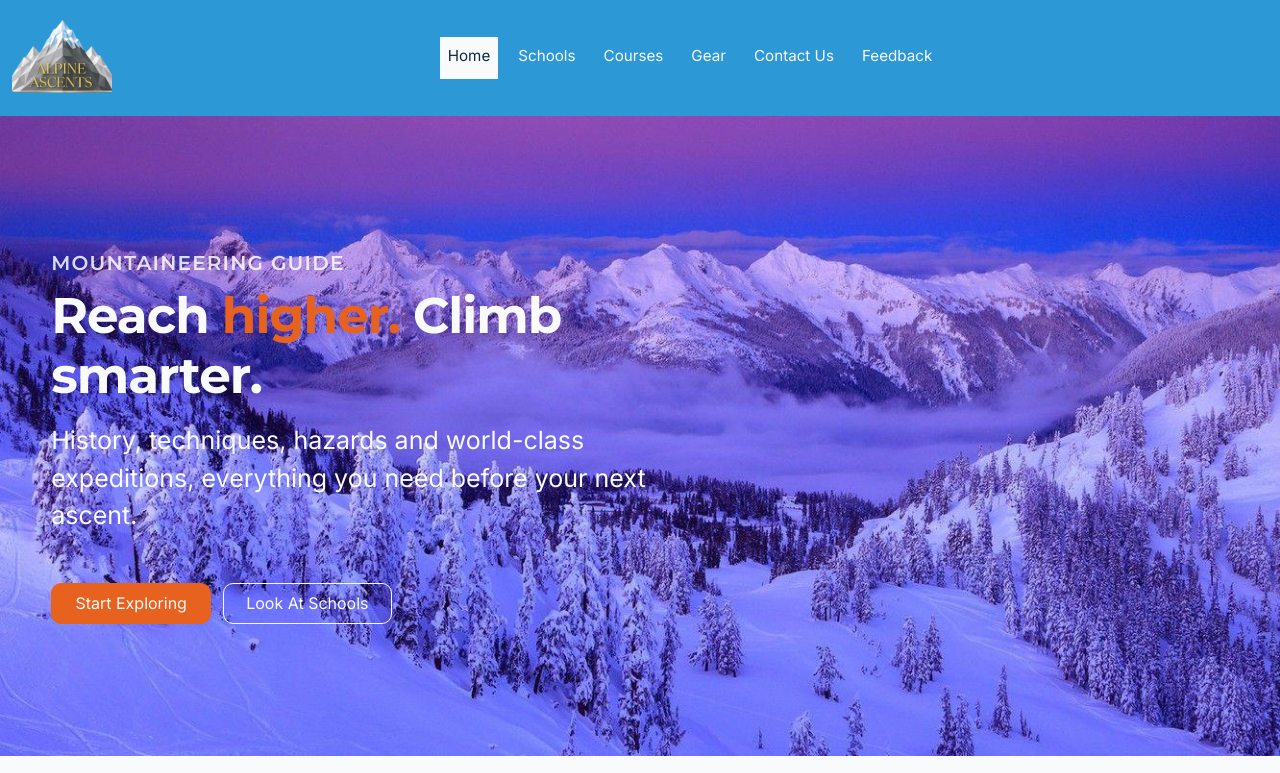
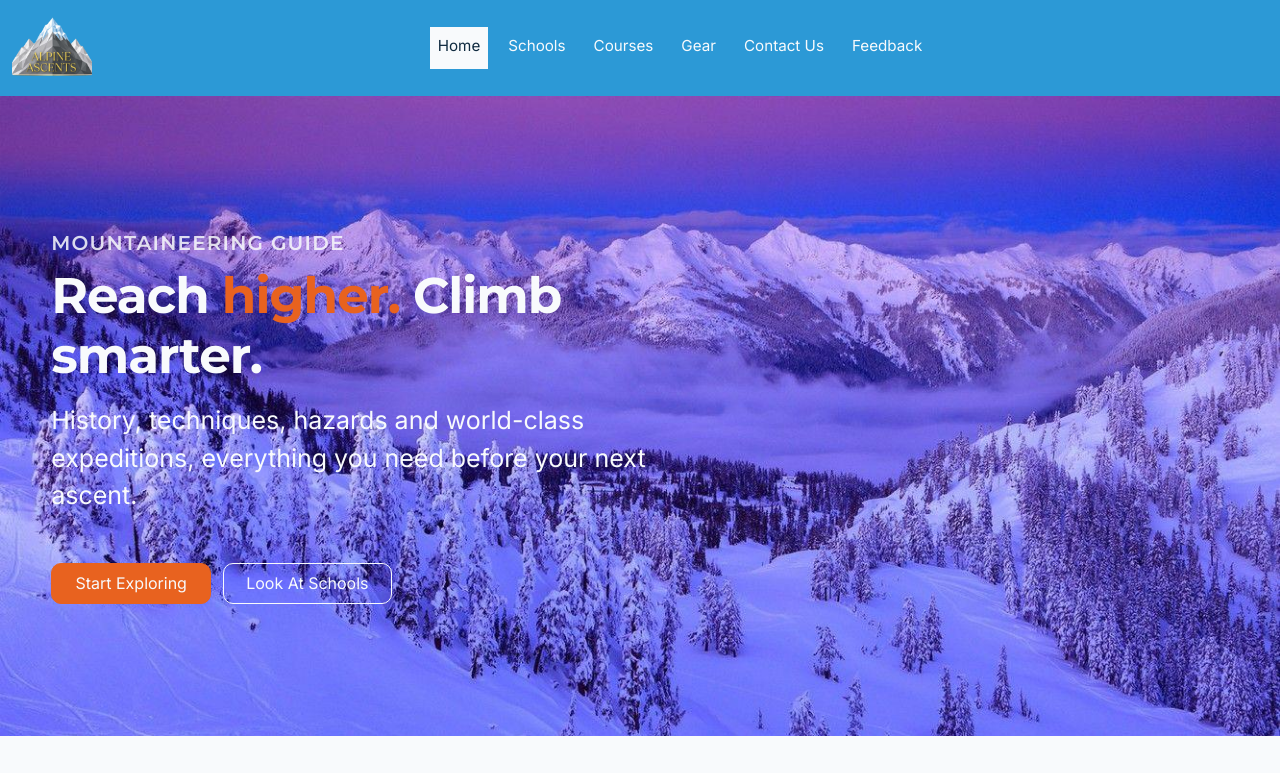
Before and after one commit to Birdy-web-ux/Alpine-Ascent, a plain HTML site: page index.html in a window 1280 px wide. Shown: the top 773 px of the page. Drawn offline with nearby package versions, Linux system fonts and the light colour scheme.

Commit message:
still working

```diff
--- a/Alpine.css
+++ b/Alpine.css
@@ -1,3 +1,11 @@
+*, *::before, *::after { box-sizing: border-box; }
+html, body { overflow-x: hidden; }
+
+.navbar-brand img {
+    height: 80px;
+    width: 80px;
+    object-fit: contain;
+}
 #Nav {
     background-color: #2C99D6;
 }
@@ -639,6 +647,3 @@ h1, h2, h3, h4, h5, h6 {
 .sevensummits1 {
     font-family: 'Inter', system-ui, -apple-system, sans-serif;
 }
-ul.custom-icon{
-    list-style-image: url(https://img.icons8.com/?size=160&id=duyd7dV5MrOz&format=png);
-}
```
